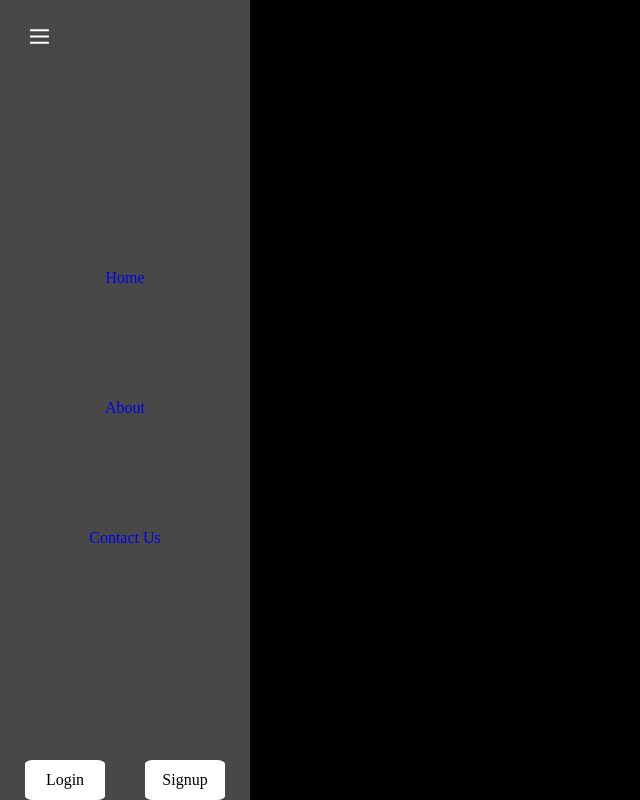
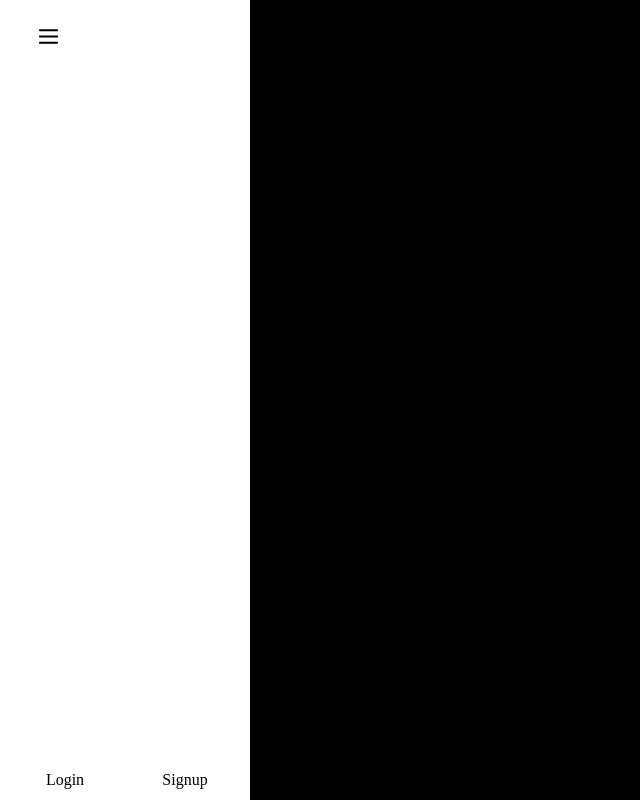
Before and after one commit to khan0027/Smart-Study-Planner, a plain HTML site: page index.html in a window 1280 px wide. Both pictures are taken after a click on the element 40 px from the left and 39 px from the top of the page. Shown: the whole page, without its empty margins (0-640 px from the left). Drawn offline with Linux system fonts and the light colour scheme.

Commit message:
Sidebar background color changed

```diff
--- a/index.html
+++ b/index.html
@@ -32,7 +32,7 @@
       <div id="icon2" onclick="toggleHandler()">
         <!-- hamburger svg -->
         <svg xmlns="http://www.w3.org/2000/svg" width="25" height="25" viewBox="0,0,256,256">
-          <g fill="#ffffff"><g transform="scale(5.33333,5.33333)">
+          <g fill="#000"><g transform="scale(5.33333,5.33333)">
             <path d="M6,22h36v4h-36zM6,10h36v4h-36zM6,34h36v4h-36z"></path>
           </g></g>
         </svg>
--- a/indexstyle.css
+++ b/indexstyle.css
@@ -1,12 +1,15 @@
-*{
+/* Reset */
+* {
+  margin: 0;
   padding: 0;
-    margin: 0;
   box-sizing: border-box;
 }
-body{
+
+body {
   background-color: black;
 }
-/* Top nav default visible */
+
+/* ---------------- Top Navbar ---------------- */
 #top_nav {
   display: flex;
   height: 10vh;
@@ -15,32 +18,35 @@ body{
   position: relative;
   border-bottom: 1px solid white;
   color: white;
-  padding: 20px 20px;
+  padding: 20px;
   z-index: 1;
   transition: opacity 0.3s ease-in-out;
   visibility: visible;
   opacity: 1;
 }
+
 #top_nav.hide {
   visibility: hidden;
   opacity: 0;
 }
-/* Icons are designed here */
-#icon{
+
+/* Hamburger icon in top navbar */
+#icon {
   border-radius: 100%;
   display: flex;
   justify-content: center;
   align-items: center;
   height: 40px;
   width: 40px;
-    transition-duration: 400ms;
+  transition: background-color 0.3s;
 }
-#icon:hover{
+
+#icon:hover {
   background-color: rgba(255, 255, 255, 0.275);
 }
 
-/* The Project name is designed here */
-#top_nav div span{
+/* Project name */
+#top_nav div span {
   font-family: 'Times New Roman', Times, serif;
   font-size: x-large;
   word-spacing: 10px;
@@ -48,15 +54,15 @@ body{
   letter-spacing: 3px;
 }
 
-/* The button are designed here */
-#button{
-    height: fit-content;
-    width: 30vh;
+/* Buttons */
+#button {
   display: flex;
   justify-content: space-around;
   align-items: center;
+  width: 30vh;
 }
-.btn{
+
+.btn {
   height: 5vh;
   width: 10vh;
   border: none;
@@ -64,69 +70,81 @@ body{
   font-family: 'Times New Roman', Times, serif;
   font-size: medium;
   background-color: white;
+  cursor: pointer;
 }
-.btn:hover{
-    background-color: rgba(255, 255, 255, 0.748);
+
+.btn:hover {
+  background-color: rgba(255, 255, 255, 0.75);
 }
-/* sidebar styling */
-.container{
+
+/* ---------------- Sidebar ---------------- */
+.container {
   position: relative;
   height: 100vh;
 }
+
 #sidebar {
   position: absolute;
   top: 0;
-  left: -250px;  /* hide it outside screen */
+  left: -250px; /* hidden by default */
   display: flex;
   flex-direction: column;
   justify-content: space-between;
   align-items: center;
   height: 100vh;
   width: 250px;
-  background-color: rgb(72, 72, 72);
+  background-color: rgb(255, 255, 255);
   transition: left 0.3s ease-in-out;
   visibility: hidden;
 }
-#icon2{
+
+#sidebar.show {
+  left: 0;           /* slide in */
+  visibility: visible;
+}
+
+/* Sidebar hamburger */
+#icon2 {
   display: flex;
-    width: 100%;
-    justify-content: start;
+  width: 40px;
+  justify-content: center;
+  border-radius: 100%;
   align-items: center;
   height: 40px;
-    margin-left: 54px;
+  margin-left: -154px;
   margin-top: 16px;
-    transition-duration: 400ms;
+  transition: background-color 0.3s;
 }
-#icon2:hover{
-    background-color: rgba(255, 255, 255, 0.275);
+
+#icon2:hover {
+  background-color: rgba(0, 0, 0, 0.275);
 }
-#sidebar ul{
-    gap: 50px;
+
+/* Sidebar menu */
+#sidebar ul {
   list-style: none;
-    width: 250px;
+  width: 100%;
   display: flex;
   flex-direction: column;
   gap: 50px;
+  padding: 0;
 }
-#sidebar ul li{
+
+#sidebar ul li {
   display: flex;
   justify-content: center;
   height: 10vh;
   width: 100%;
 }
-#sidebar ul li:hover{
+
+#sidebar ul li:hover {
   background-color: rgba(255, 255, 255, 0.378);
 }
-#sidebar ul li a{
+
+#sidebar ul li a {
   text-decoration: none;
+  color: white;
   display: flex;
   align-items: center;
   justify-content: center;
 }
-#sidebar.show {
-  left: 0;
-  visibility: visible;
-}
-.show {
-  visibility: visible !important;
-}
```
Lines whose indentation alone changed are shown as unchanged.
